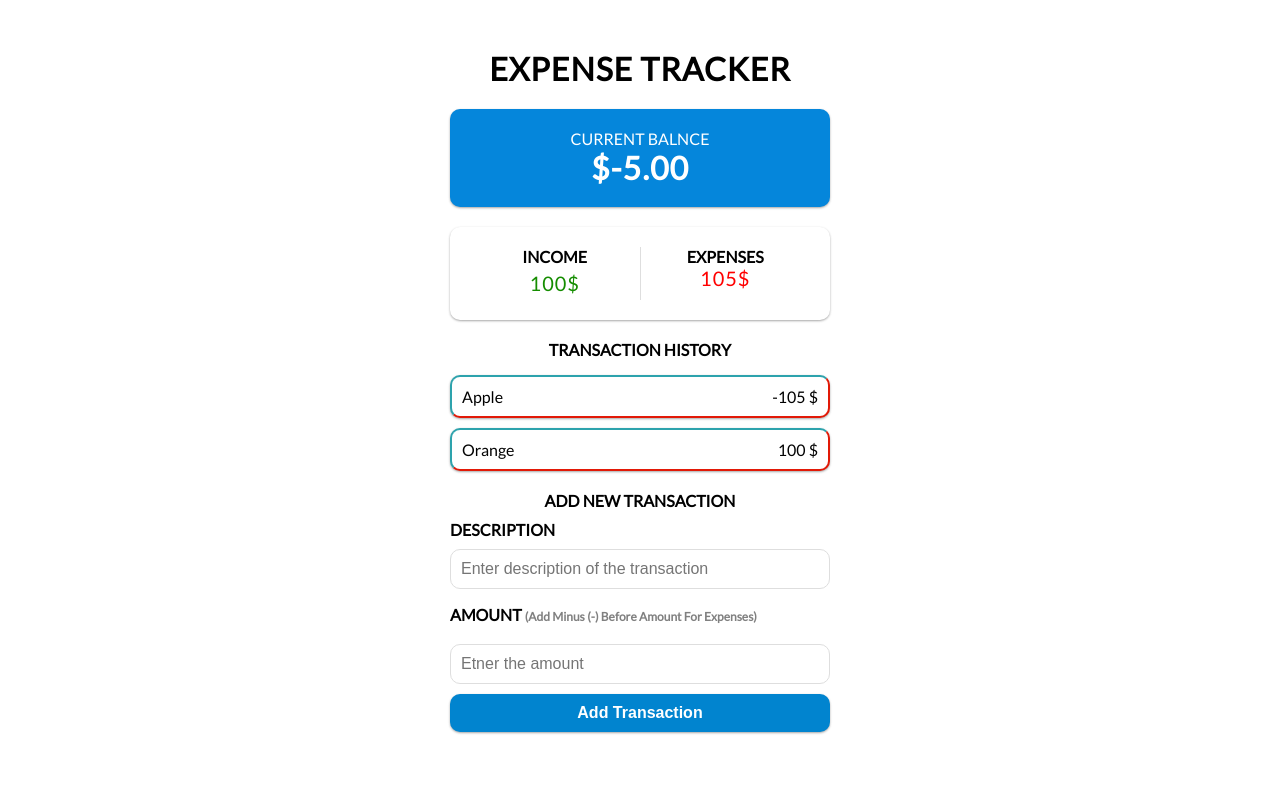
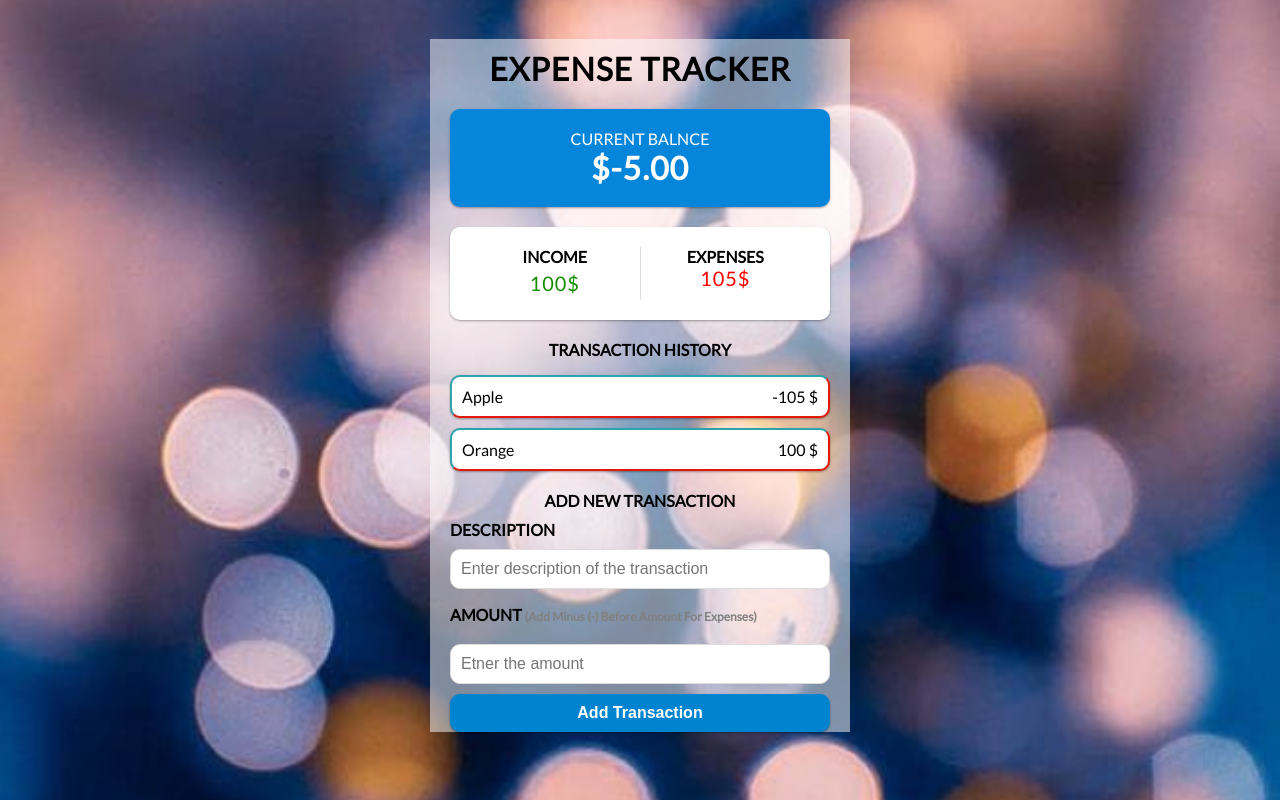
Before and after one commit to Hasansattar/EXPENSE_TRACKER_APP, a React (Create React App) app: page / in a window 1280 px wide. Built offline with nearby package versions, Linux system fonts and the light colour scheme.

Commit message:
update images

```diff
--- a/src/App.css
+++ b/src/App.css
@@ -9,7 +9,7 @@
 }
 
 body {
-
+  background: url(images/background.jpeg) no-repeat center center fixed;
 
   -webkit-background-size: cover;
   -moz-background-size: cover;
```
Also changed, not shown: src/images/background.jpeg (added).
